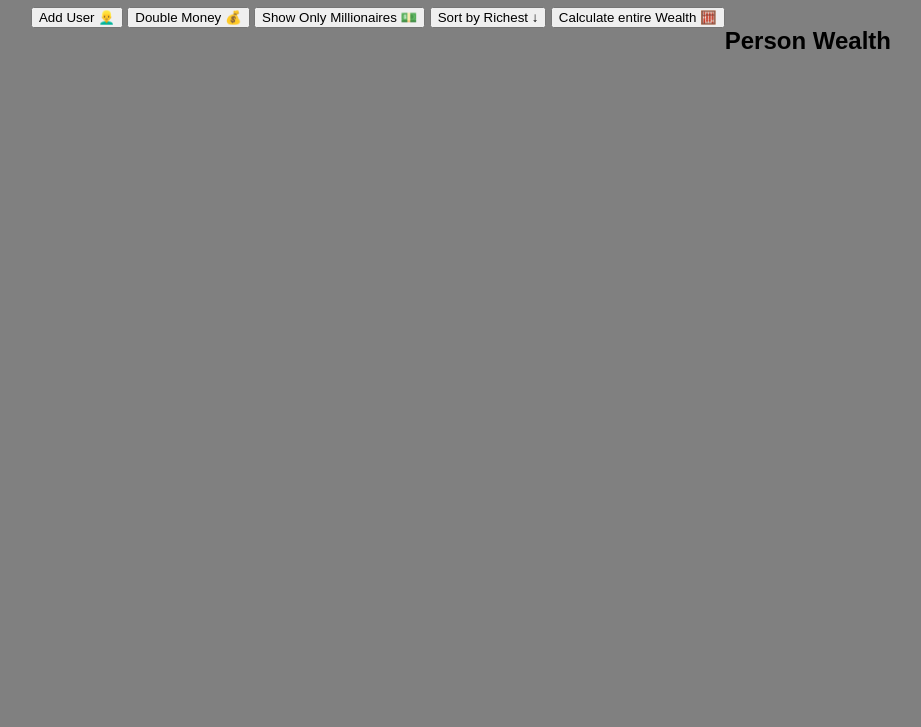
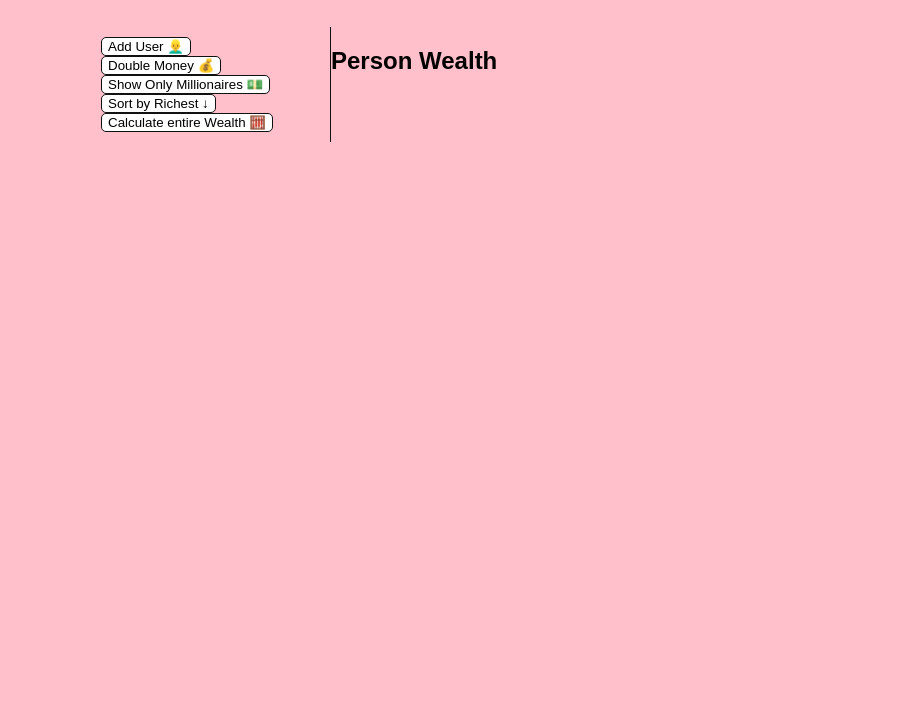
Before and after one commit to coffeesnakes/DOM_arrayMethods, a plain HTML site: page index.html in a window 1280 px wide. Shown: the part 73-800 px from the top of the page, without its empty margins (179-1100 px from the left). Drawn offline with Linux system fonts and the light colour scheme.

Commit message:
blackpink!

```diff
--- a/styles.css
+++ b/styles.css
@@ -3,7 +3,7 @@
 }
 
 body {
-  background-color: gray;
+  background-color: pink;
   font-family: Arial, Helvetica, sans-serif;
   display: flex;
   flex-direction: column;
@@ -15,5 +15,21 @@ body {
 
 .container {
   display: flex;
+  padding: 20px;
+  margin: 0 auto;
+  max-width: 100%;
+  width: 800px;
+}
 
+aside {
+  padding: 10px 20px;
+  width: 250px;
+  border-right: 1px solid #111;
 }
+ button {
+   background-color: white;
+   /* creates the borders on the button to clean them up */
+   border: solid 1px #111;
+   /* border radius 5px make the buttons rounded */
+   border-radius: 5px;
+ }
```
